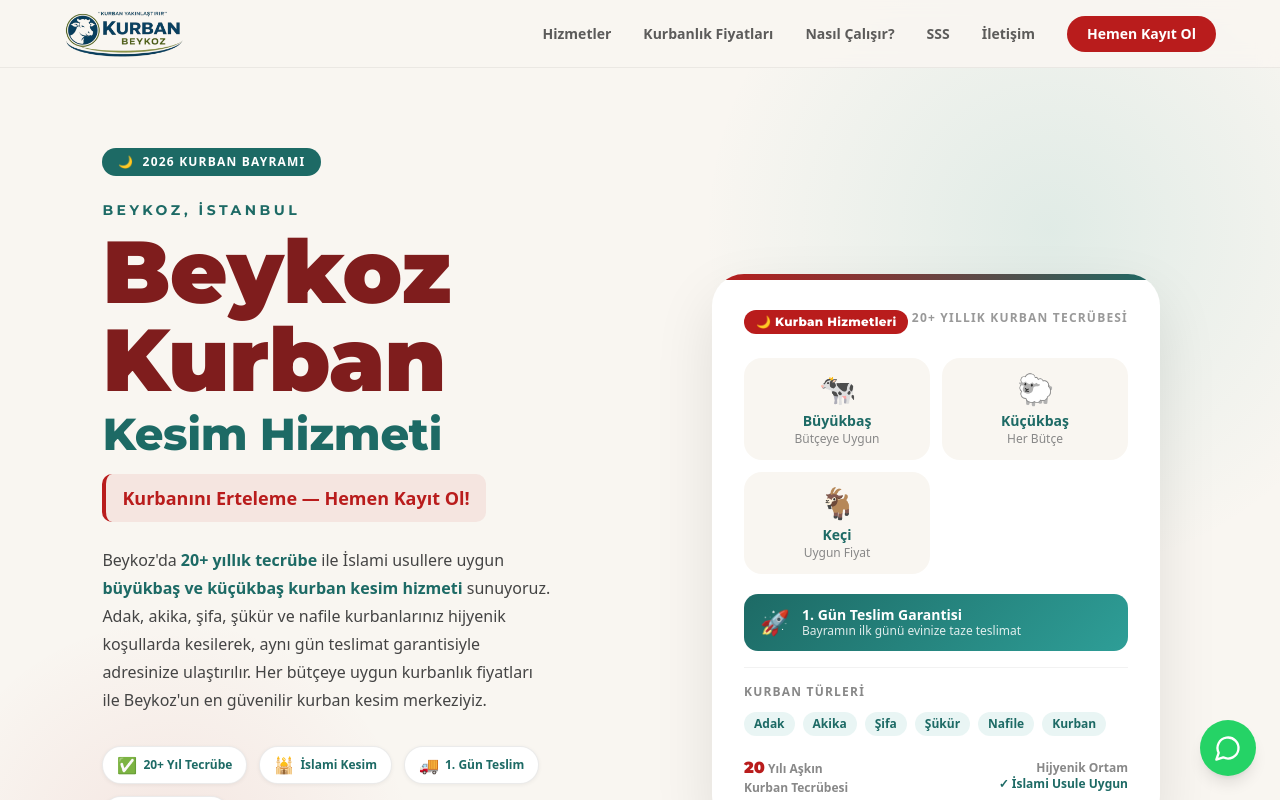
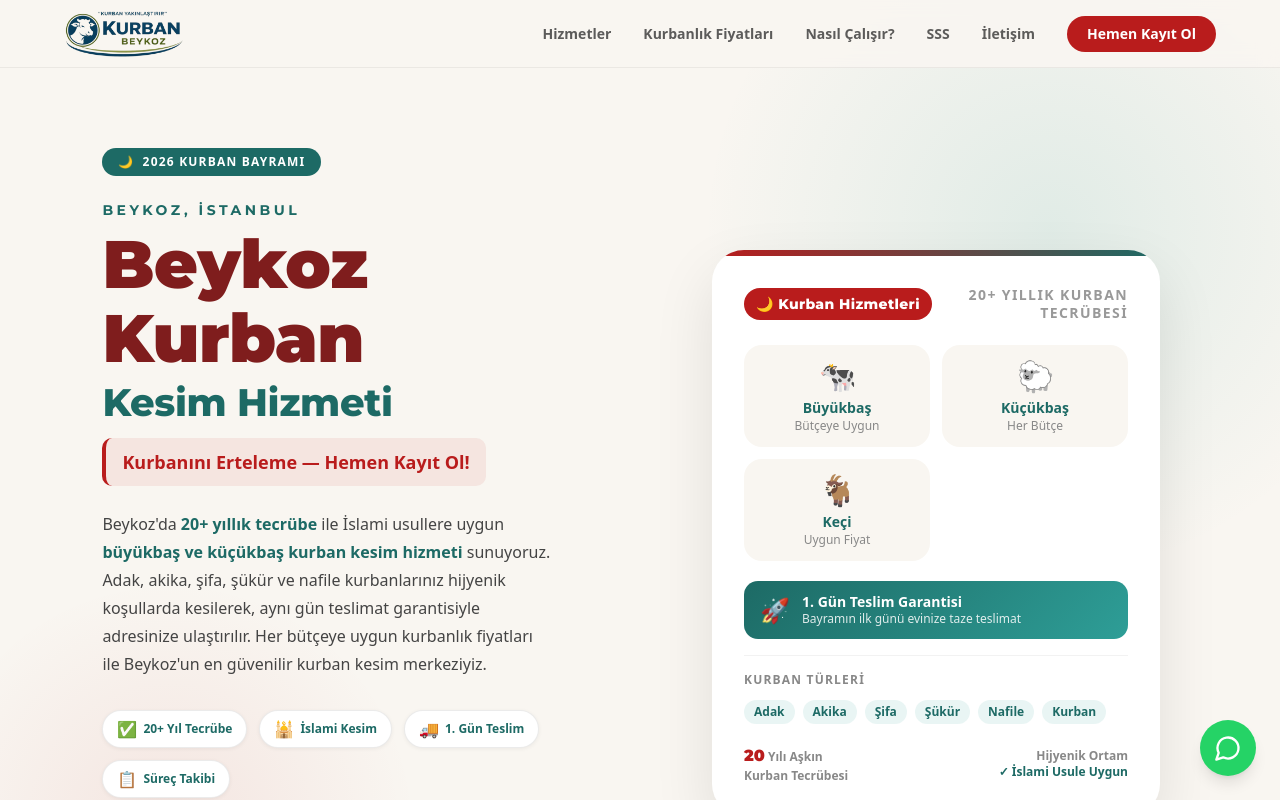
Before and after one commit to farukomerballi/kurban-beykoz, a Next.js app: page / in a window 1280 px wide. Shown: the top 800 px of the page. Built offline with nearby package versions, Linux system fonts and the light colour scheme.

Commit message:
Hero başlığında Beykoz Kurban yan yana düzeni düzeltildi

```diff
--- a/app/sections/Hero.tsx
+++ b/app/sections/Hero.tsx
@@ -59,13 +59,13 @@
             style={{ fontFamily: 'var(--font-montserrat), Montserrat, sans-serif' }}
           >
             <span
-              className="block text-5xl sm:text-6xl lg:text-[5.5rem] font-black"
+              className="block text-[2.8rem] sm:text-[3.5rem] lg:text-[4.2rem] font-black leading-[1.1]"
               style={{ color: '#7F1D1D' }}
             >
               Beykoz Kurban
-            </span>
+            </span>{' '}
             <span
-              className="block text-2xl sm:text-3xl lg:text-[2.8rem] font-extrabold mt-1"
+              className="block text-2xl sm:text-3xl lg:text-[2.4rem] font-extrabold mt-1"
               style={{ color: '#1D6A65' }}
             >
               Kesim Hizmeti
@@ -160,18 +160,18 @@
               style={{ background: 'linear-gradient(90deg, #B91C1C, #1D6A65)' }}
             />
 
-            <div className="flex justify-between items-start mb-6 mt-1">
+            <div className="flex justify-between items-center mb-6 mt-1">
               <span
-                className="px-3 py-1 rounded-full text-xs font-extrabold tracking-wide text-white"
+                className="px-3 py-1.5 rounded-full text-sm font-extrabold tracking-wide text-white whitespace-nowrap"
                 style={{ fontFamily: 'var(--font-montserrat), Montserrat, sans-serif', background: '#B91C1C' }}
               >
                 🌙 Kurban Hizmetleri
               </span>
               <span
-                className="text-xs font-bold tracking-widest uppercase"
+                className="text-xs sm:text-sm font-bold tracking-widest uppercase text-right leading-tight"
                 style={{ color: '#999' }}
               >
-                20+ Yıllık Kurban Tecrübesi
+                20+ Yıllık<br className="sm:hidden" /> Kurban Tecrübesi
               </span>
             </div>
 
@@ -246,9 +246,9 @@
                 Kurban Tecrübesi
               </div>
               <div className="text-right">
-              <div className="text-xs font-semibold" style={{ color: '#888' }}>
-                Hijyenik Ortam
-              </div>
+                <div className="text-xs font-semibold" style={{ color: '#888' }}>
+                  Hijyenik Ortam
+                </div>
                 <div className="text-xs font-bold" style={{ color: '#1D6A65' }}>
                   ✓ İslami Usule Uygun
                 </div>
```
